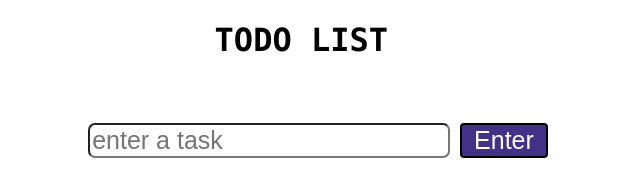
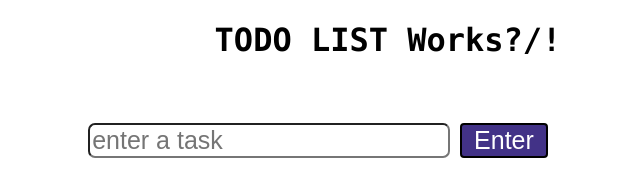
Before and after one commit to NahomTeshome/Todolist, a plain HTML site: page index.html in a window 1280 px wide. Shown: the whole page, without its empty margins (299-939 px from the left). Drawn offline with Linux system fonts and the light colour scheme.

Commit message:
lets do it

```diff
--- a/index.html
+++ b/index.html
@@ -6,11 +6,11 @@
     <meta name="viewport" content="width=device-width, initial-scale=1.0">
     <script src="script.js"></script>
     <link rel="stylesheet" href="style.css">
-    <title>TODO list finally works</title>
+    <title>TODO list </title>
 </head>
 <body>
 
-    <h1>TODO LIST </h1>
+    <h1>TODO LIST Works?/! </h1>
 
 <div class="upperDiv">
   <input placeholder="enter a task" type="text" name="" id="inputText">
```
